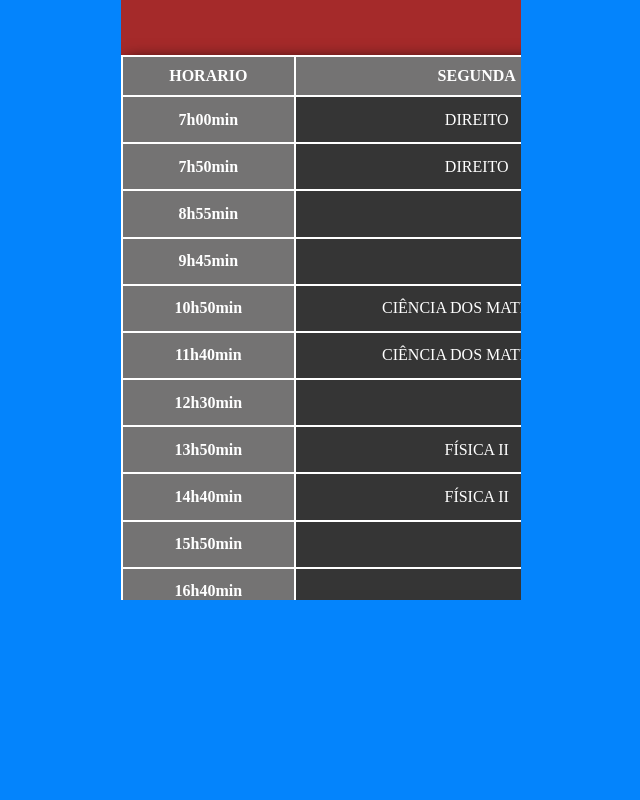
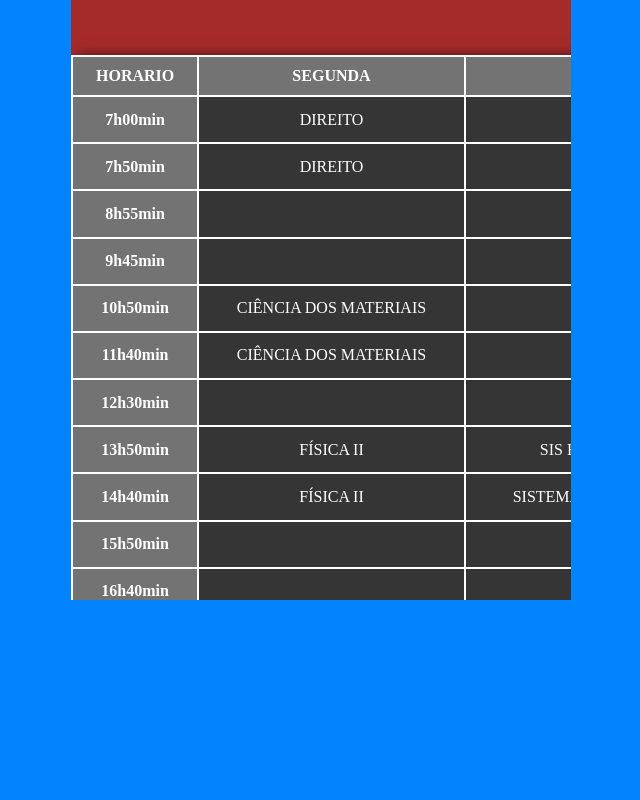
Before and after one commit to LopesGeovane/Agenda, a plain HTML site: page index.html in a window 1280 px wide. Shown: the whole page, without its empty margins (319-959 px from the left). Drawn offline with Linux system fonts and the light colour scheme.

Commit message:
ajuste tamanho

```diff
--- a/style.css
+++ b/style.css
@@ -11,7 +11,7 @@ body{
 }
 
 div{
-    width: 400px;
+    width: 500px;
     height: 600px;
     background-color: brown;
     overflow-x: auto;
@@ -21,7 +21,7 @@ div{
 table{
     border-collapse: collapse;
     box-shadow: 5px 5px 15px black;
-    width: 2460px;
+    width: 1800px;
     height: 1080px;
 
 }
```
